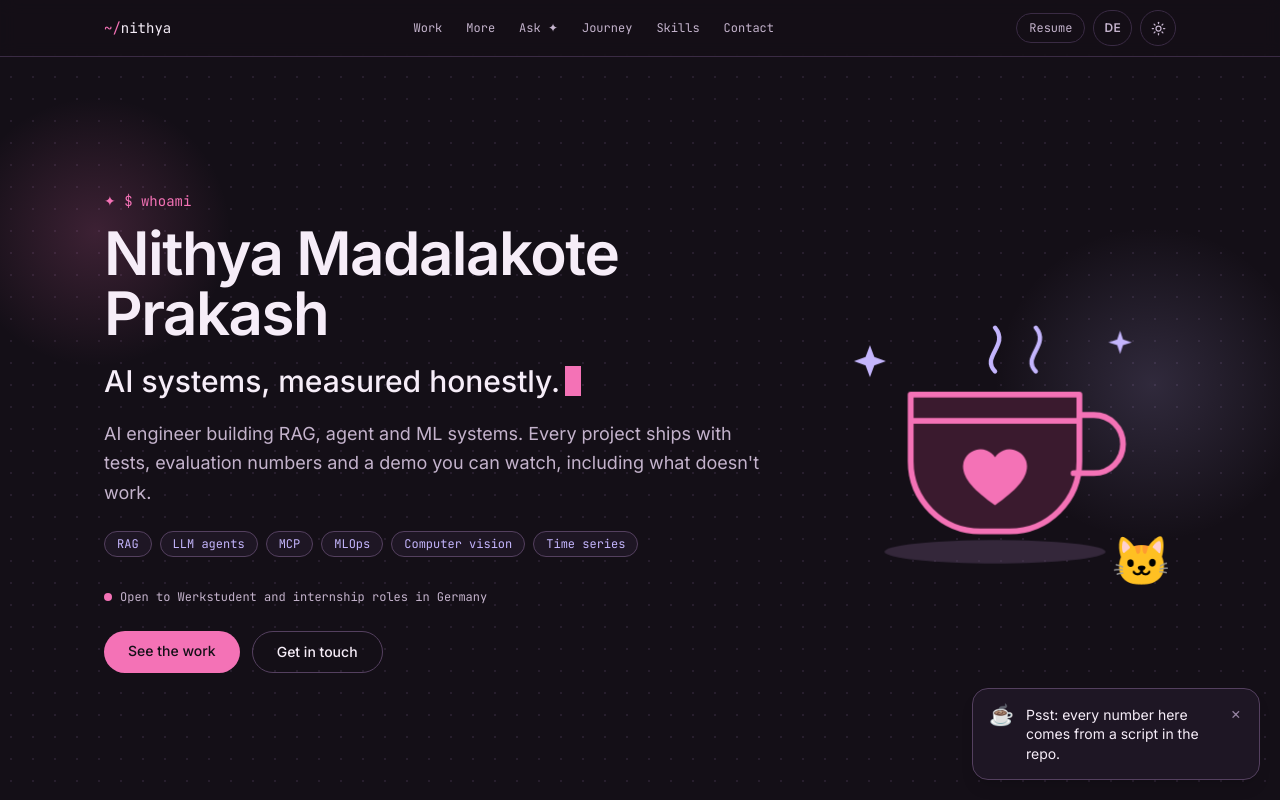
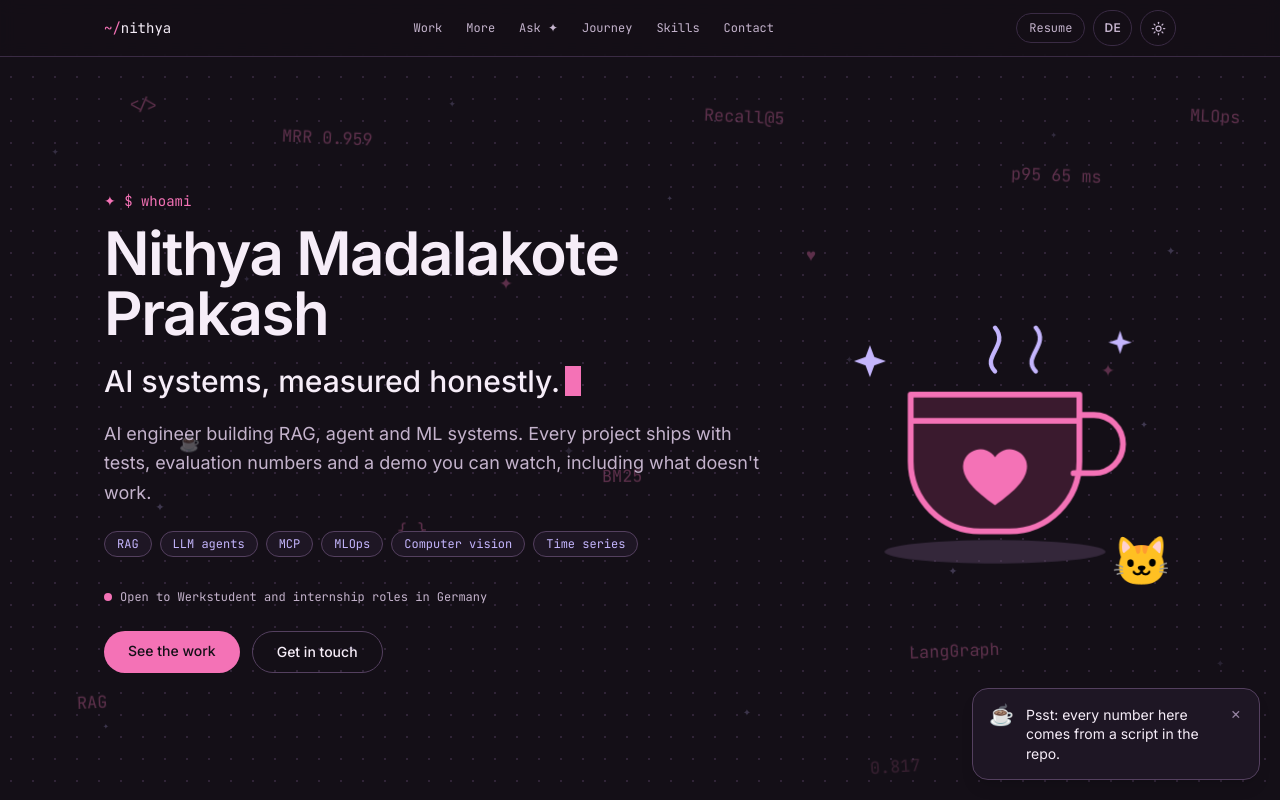
Before and after one commit to nithya-prakash/NithyaPortfolio, a Next.js app: page / in a window 1280 px wide. Shown: the top 800 px of the page. Built offline with nearby package versions, Linux system fonts and the light colour scheme.

Commit message:
Add floating words and twinkling stars background

```diff
--- a/src/app/globals.css
+++ b/src/app/globals.css
@@ -276,3 +276,68 @@ body {
     scroll-snap-type: none;
   }
 }
+
+.blob {
+  position: absolute;
+  border-radius: 9999px;
+  animation: drift 32s ease-in-out infinite alternate;
+}
+
+.blob-b {
+  animation-duration: 40s;
+  animation-direction: alternate-reverse;
+}
+
+.blob-c {
+  animation-duration: 36s;
+}
+
+@keyframes drift {
+  from {
+    transform: translate(0, 0) scale(1);
+  }
+  to {
+    transform: translate(6vw, -5vh) scale(1.15);
+  }
+}
+
+.float-glyph {
+  position: absolute;
+  top: 100%;
+  font-family: var(--font-mono);
+  font-size: 1.05rem;
+  color: var(--accent);
+  opacity: 0;
+  white-space: nowrap;
+  animation: rise linear infinite;
+}
+
+@keyframes rise {
+  0% {
+    transform: translateY(0) rotate(-4deg);
+    opacity: 0;
+  }
+  10% {
+    opacity: 0.32;
+  }
+  90% {
+    opacity: 0.32;
+  }
+  100% {
+    transform: translateY(-115vh) rotate(5deg);
+    opacity: 0;
+  }
+}
+
+@media (prefers-reduced-motion: reduce) {
+  .float-glyph {
+    display: none;
+  }
+}
+
+.star {
+  position: absolute;
+  color: var(--info);
+  opacity: 0.12;
+  animation: twinkle 4s ease-in-out infinite;
+}
--- a/src/app/page.tsx
+++ b/src/app/page.tsx
@@ -9,11 +9,13 @@ import Skills from "@/components/Skills";
 import Contact from "@/components/Contact";
 import Footer from "@/components/Footer";
 import Fx from "@/components/Fx";
+import Backdrop from "@/components/Backdrop";
 import AskPortfolio from "@/components/AskPortfolio";
 
 export default function Home() {
   return (
     <>
+      <Backdrop />
       <Nav />
       <Fx />
       <main>
--- a/src/components/AskPortfolio.tsx
+++ b/src/components/AskPortfolio.tsx
@@ -43,7 +43,6 @@ export default function AskPortfolio() {
         data-reveal
         className="relative overflow-hidden rounded-3xl border border-line-strong bg-surface p-5 sm:p-8"
       >
-        <div className="glow-pink pointer-events-none absolute -left-20 -top-20 h-64 w-64 rounded-full" aria-hidden />
         <p className="relative max-w-2xl text-sm leading-relaxed text-ink-soft sm:text-base">{a.sub}</p>
 
         <form
--- /dev/null
+++ b/src/components/Backdrop.tsx
@@ -0,0 +1,46 @@
+const glyphs = [
+  { t: "RAG", x: 6, d: 0, s: 58 },
+  { t: "☕", x: 14, d: -22, s: 72 },
+  { t: "MRR 0.959", x: 22, d: -40, s: 64 },
+  { t: "{ }", x: 31, d: -9, s: 52 },
+  { t: "✦", x: 39, d: -31, s: 66 },
+  { t: "BM25", x: 47, d: -15, s: 60 },
+  { t: "Recall@5", x: 55, d: -46, s: 70 },
+  { t: "♥", x: 63, d: -27, s: 56 },
+  { t: "LangGraph", x: 71, d: -5, s: 68 },
+  { t: "p95 65 ms", x: 79, d: -36, s: 62 },
+  { t: "✦", x: 86, d: -19, s: 54 },
+  { t: "MLOps", x: 93, d: -43, s: 66 },
+  { t: "</>", x: 10, d: -50, s: 74 },
+  { t: "0.817", x: 68, d: -55, s: 59 },
+];
+
+const stars = [
+  { x: 4, y: 18, d: 0, z: 10 }, { x: 12, y: 62, d: 1.2, z: 14 }, { x: 19, y: 34, d: 2.1, z: 9 },
+  { x: 27, y: 80, d: 0.6, z: 12 }, { x: 35, y: 12, d: 1.8, z: 10 }, { x: 44, y: 55, d: 2.6, z: 14 },
+  { x: 52, y: 24, d: 0.3, z: 9 }, { x: 58, y: 88, d: 1.5, z: 12 }, { x: 66, y: 44, d: 2.3, z: 10 },
+  { x: 74, y: 70, d: 0.9, z: 14 }, { x: 82, y: 16, d: 2, z: 9 }, { x: 89, y: 52, d: 1, z: 12 },
+  { x: 95, y: 82, d: 2.8, z: 10 }, { x: 8, y: 90, d: 1.4, z: 9 }, { x: 91, y: 30, d: 0.5, z: 14 },
+];
+
+export default function Backdrop() {
+  return (
+    <div className="pointer-events-none fixed inset-0 -z-10 overflow-hidden" aria-hidden>
+      <div className="dots absolute inset-0 opacity-[0.22]" />
+      {stars.map((st, i) => (
+        <span key={`s${i}`} className="star" style={{ left: `${st.x}%`, top: `${st.y}%`, animationDelay: `${st.d}s`, fontSize: st.z }}>
+          ✦
+        </span>
+      ))}
+      {glyphs.map((g, i) => (
+        <span
+          key={i}
+          className="float-glyph"
+          style={{ left: `${g.x}%`, animationDuration: `${g.s}s`, animationDelay: `${g.d}s` }}
+        >
+          {g.t}
+        </span>
+      ))}
+    </div>
+  );
+}
--- a/src/components/Hero.tsx
+++ b/src/components/Hero.tsx
@@ -16,8 +16,6 @@ export default function Hero() {
   return (
     <section id="top" className="snap-page relative overflow-hidden">
       <div className="dots pointer-events-none absolute inset-0 opacity-30" aria-hidden />
-      <div className="glow-pink pointer-events-none absolute -left-24 top-10 h-96 w-96 rounded-full" aria-hidden />
-      <div className="glow-lilac pointer-events-none absolute -right-24 top-40 h-[28rem] w-[28rem] rounded-full" aria-hidden />
 
       <div className="container-px relative mx-auto grid max-w-6xl items-center gap-10 pt-32 pb-20 sm:pt-40 sm:pb-28 lg:pt-6 lg:pb-6 lg:grid-cols-[1.3fr_0.7fr]">
         <div>
--- a/src/components/Journey.tsx
+++ b/src/components/Journey.tsx
@@ -43,7 +43,6 @@ export function Research() {
           data-reveal
           className="relative overflow-hidden rounded-2xl border border-line-strong bg-surface p-6 sm:p-8"
         >
-          <div className="glow-lilac pointer-events-none absolute -right-16 -top-16 h-56 w-56 rounded-full" aria-hidden />
           <p className="relative font-mono text-xs text-accent">
             {p.venue} · {p.year} · {p.identifier}
           </p>
```
